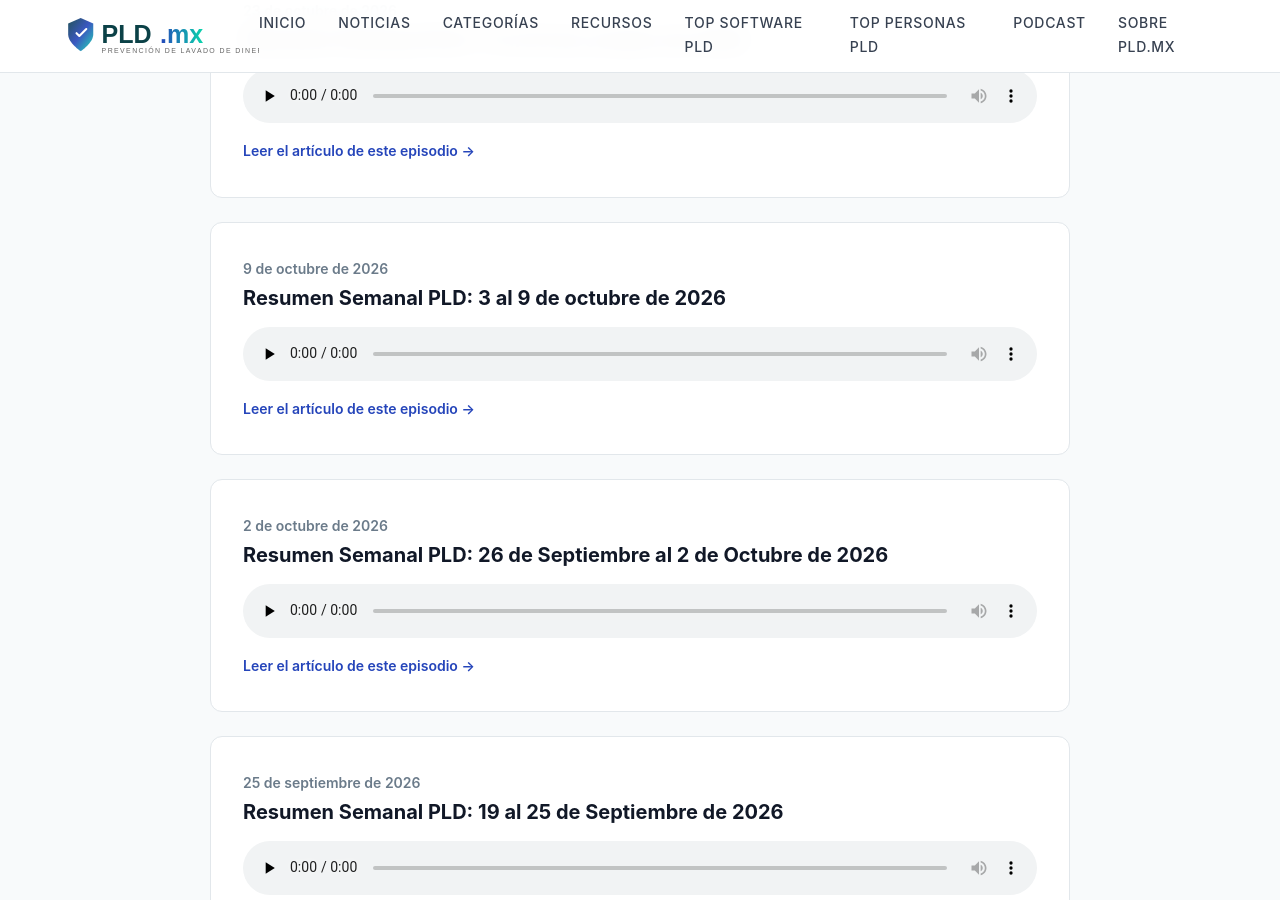
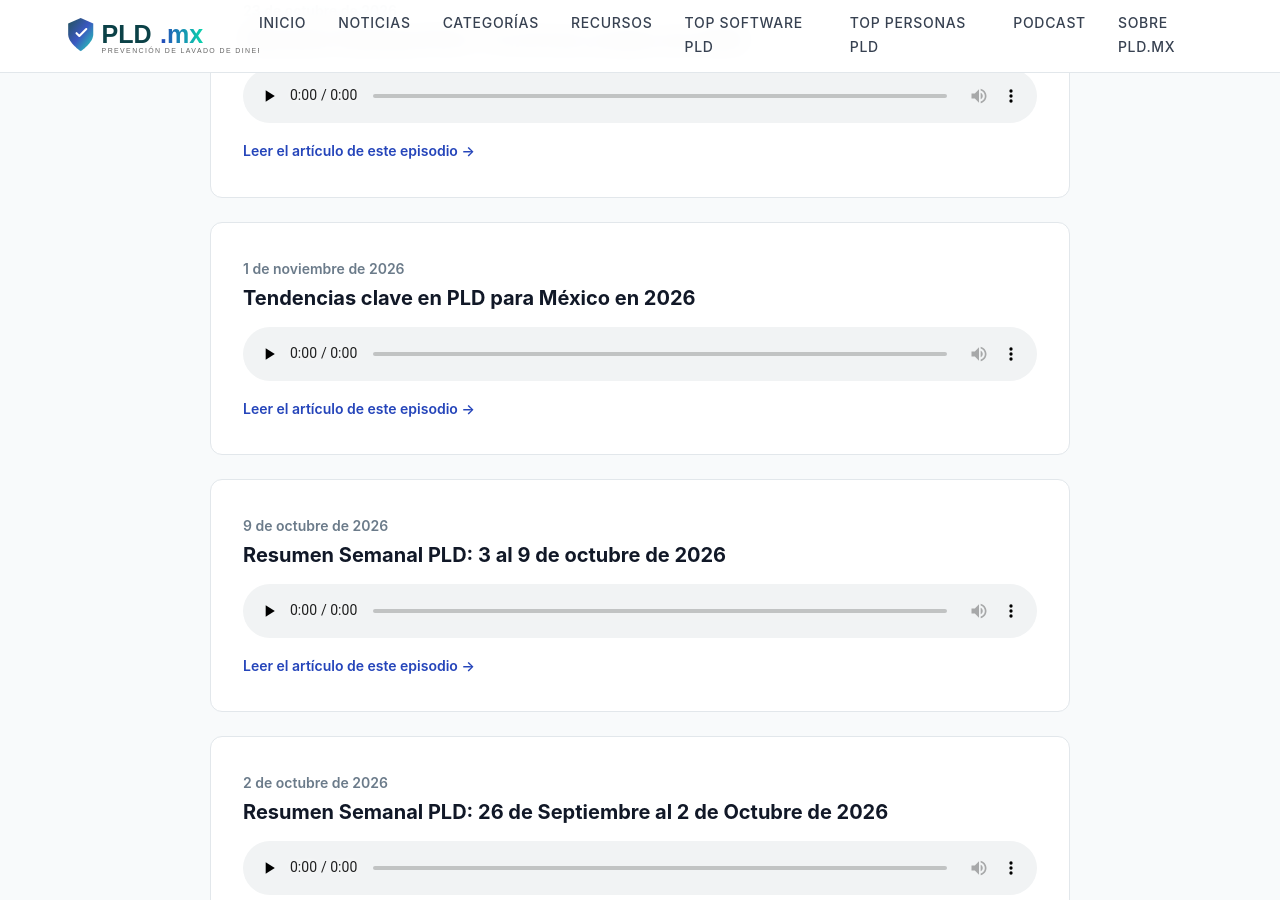
Before and after one commit to jovenjuanpirami/pld.mx, a Jekyll site: the page built from pages/podcast.html, in a window 1280 px wide and 900 px high, scrolled down 871 px. Built offline with Jekyll 4.4.1, drawn with Linux system fonts in a browser that asks for light colours; some web fonts are replaced.

Commit message:
Track monthly highlight podcast episode

```diff
--- a/_data/podcast_episodes.json
+++ b/_data/podcast_episodes.json
@@ -161,6 +161,12 @@
     "published_at": "2026-10-09T11:00:00.000-04:00",
     "title": "Resumen Semanal PLD: 3 al 9 de octubre de 2026"
   },
+  "2026-10-17-tendencias-clave-en-pld-para-mexico-en-2026": {
+    "audio_url": "https://www.buzzsprout.com/2617719/episodes/20055195-tendencias-clave-en-pld-para-mexico-en-2026.mp3",
+    "buzzsprout_id": 20055195,
+    "published_at": "2026-11-01T13:00:00.000-05:00",
+    "title": "Tendencias clave en PLD para México en 2026"
+  },
   "2026-10-23-resumen-semanal-pld": {
     "audio_url": "https://www.buzzsprout.com/2617719/episodes/20009011-resumen-semanal-pld-17-al-23-de-octubre-de-2026.mp3",
     "buzzsprout_id": 20009011,
```
